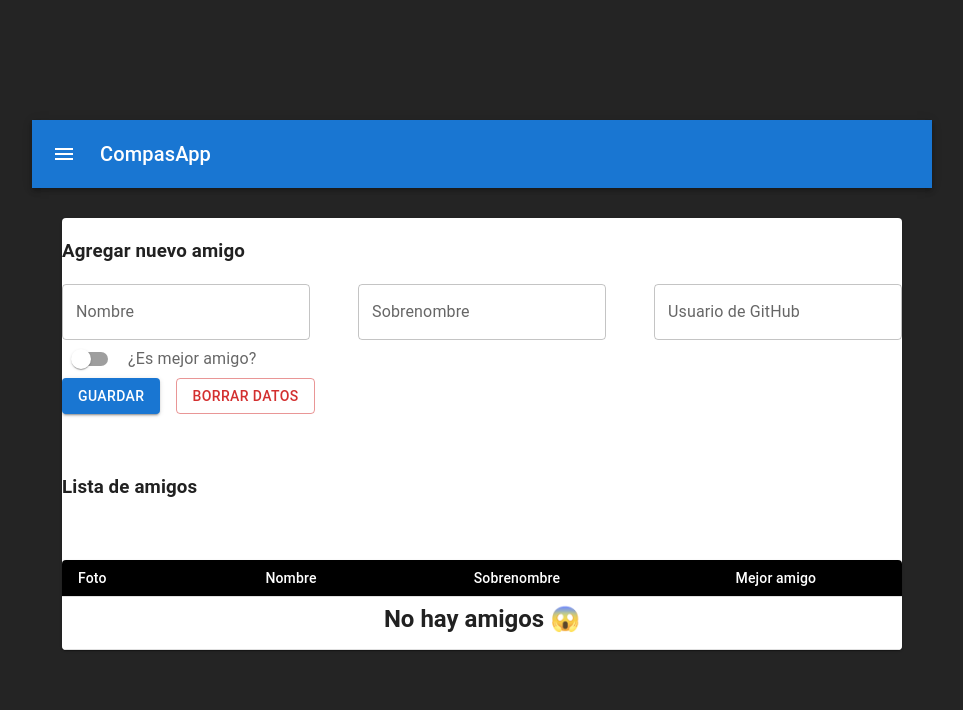
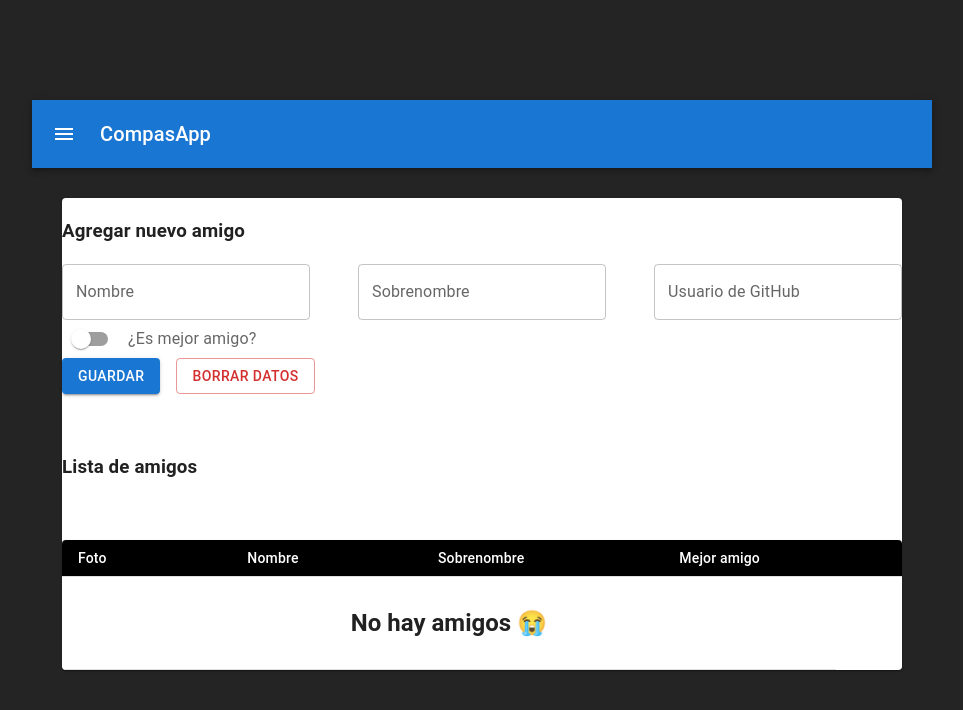
Before and after one commit to JexonMG/Web, a React (Vite) app in the folder React-PaginaBasics/: page / in a window 1280 px wide. Shown: the top 710 px of the page, without its empty margins (158-1121 px from the left). Built offline with nearby package versions, Linux system fonts and the light colour scheme.

Commit message:
Little changes

```diff
--- a/React-PaginaBasics/src/App.jsx
+++ b/React-PaginaBasics/src/App.jsx
@@ -72,12 +72,12 @@ function App() {
     :
     (setDatos([...datos, {nombre, sobrenombre, foto, mejorAmigo: checked}]),
     setAlert({ message: 'Datos guardados.', severity: 'success' }),
+    audioRef.current.volume = 0.2,
+    audioRef.current.play(),
     confetti(),
     setnombre(''),
     setsobrenombre(''),
-    setfoto(''),
-    audioRef.current.volume = 0.2,
-    audioRef.current.play())
+    setfoto(''))
   }
 
   // ! Mejorar sintaxis de JSX haciendo multiples componentes
@@ -111,7 +111,7 @@ function App() {
             <Typography>
               <h3><strong>Lista de amigos</strong></h3>
             </Typography>
-            <BasicTable value= {datos}/>
+            <BasicTable datos = {datos} setDatos ={setDatos}/>
             </Stack>
         </Card>
         </div>
--- a/React-PaginaBasics/src/assets/Table.jsx
+++ b/React-PaginaBasics/src/assets/Table.jsx
@@ -6,11 +6,11 @@ import TableContainer from '@mui/material/TableContainer';
 import TableHead from '@mui/material/TableHead';
 import TableRow from '@mui/material/TableRow';
 import Paper from '@mui/material/Paper';
-import { Typography } from '@mui/material';
+import { Button, Typography } from '@mui/material';
 import Avatar from '@mui/material/Avatar';
 import { styled } from '@mui/material/styles';
-
-export default function BasicTable(datos) {
+import Box from '@mui/material/Box';
+export default function BasicTable({datos, setDatos}) {
 
     const StyledTableCell = styled(TableCell)(({ theme }) => ({
         [`&.${tableCellClasses.head}`]: {
@@ -21,6 +21,9 @@ export default function BasicTable(datos) {
           fontSize: 14,
         },
       }));
+
+
+
     /*
     const eliminarRow = (nombre, sobrenombre, foto, mejorAmigo) => {
         return () => {
@@ -29,7 +32,7 @@ export default function BasicTable(datos) {
     }
                 <StyledTableCell align="center"></StyledTableCell>
 
-                    <TableCell align="center"><button onClick={eliminarRow(row.nombre, row.sobrenombre, row.foto, row.mejorAmigo)}>Eliminar</button></TableCell>
+
 
     */
     // * Tabla de usuarios
@@ -42,17 +45,25 @@ export default function BasicTable(datos) {
                 <StyledTableCell align="center">Nombre</StyledTableCell>
                 <StyledTableCell align="center">Sobrenombre</StyledTableCell>
                 <StyledTableCell align="center">Mejor amigo</StyledTableCell>
+                <StyledTableCell align="center"> </StyledTableCell>
             </TableRow>
             </TableHead>
             <TableBody>
-            {datos.value.length === 0 ? (<TableRow>
+            {datos.length === 0 ? (<TableRow>
                 <TableCell colSpan={4} align="center">
-                    <Typography variant="h5" gutterBottom>
-                        <strong>No hay amigos 😱</strong>
+                <Box
+                    display="flex"
+                    justifyContent="center"
+                    alignItems="center"
+                    height="10vh" // Ajusta la altura según sea necesario
+                    >
+                    <Typography variant="h5">
+                        <strong>No hay amigos 😭</strong>
                     </Typography>
+                    </Box>
                 </TableCell>
                 </TableRow>):
-            (datos.value.map((row) => (
+            (datos.map((row) => (
 
                 <TableRow
                 key={row.nombre}
@@ -64,6 +75,7 @@ export default function BasicTable(datos) {
                 <TableCell align="center">{row.nombre}</TableCell>
                 <TableCell align="center">{row.sobrenombre}</TableCell>
                 <TableCell align="center">{row.mejorAmigo ? 'Si' : 'No'}</TableCell>
+                <TableCell align="center"><Button size='small' variant='outlined' color='error' onClick={() => {setDatos(datos.filter(a => a.nombre !== row.nombre))}}>ELiminar</Button></TableCell>
                 </TableRow>
             )))}
             </TableBody>
```
